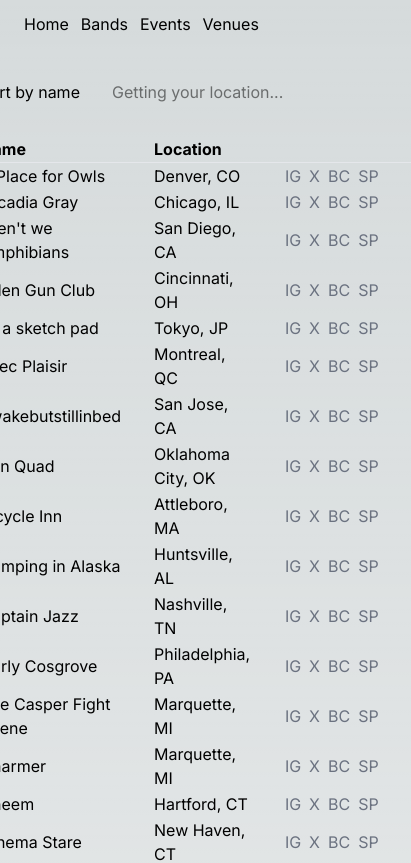
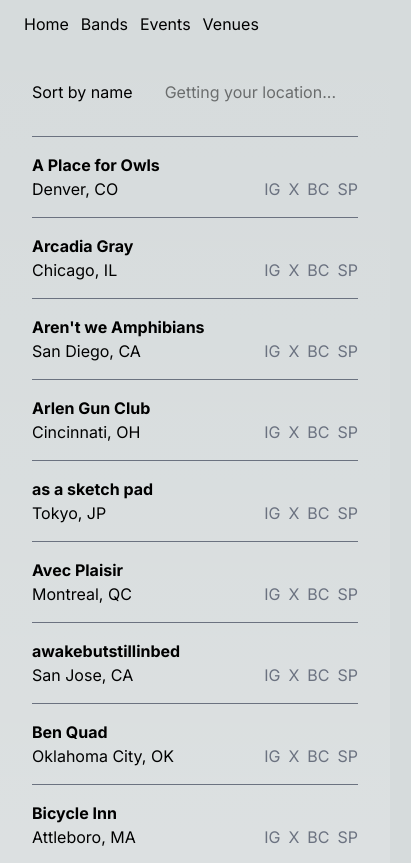
Before and after one commit to jamesonwilliams/diy-discord, a Next.js app: page /bands in a window 390 px wide. Shown: the top 863 px of the page, 411 px wide, since content can reach past the window. Built offline with nearby package versions, Linux system fonts and the light colour scheme; no server answers.

Commit message:
Better for mobile?

```diff
--- a/src/app/bands/BandList.tsx
+++ b/src/app/bands/BandList.tsx
@@ -18,25 +18,20 @@ export default function BandList({ bands }: { bands: Band[] }) {
   return (
     <>
       <SortButton sortKey={sortKey} initialLocation={location} />
-      <table className="min-w-full divide-y divide-gray-200">
-        <thead className="text-left">
-          <tr>
-            <th>Name</th>
-            <th>Location</th>
-            <th></th>
-          </tr>
-        </thead>
-        <tbody>
-          {sortedBands.map((band: Band) => (
-            <BandRow key={band.name} band={band} />
-          ))}
-        </tbody>
-      </table>
+      <div className="flex-grow">
+        {sortedBands.map((band: Band) => (
+          <BandRow key={band.name} band={band} />
+        ))}
+      </div>
     </>
   );
 }
 
-function sortBands(bands: Band[], sortKey: SortKey, location: LatLong | undefined): Band[] {
+function sortBands(
+  bands: Band[],
+  sortKey: SortKey,
+  location: LatLong | undefined
+): Band[] {
   return bands.sort((a: Band, b: Band) => {
     if (sortKey === SortKey.bandName) {
       return compareNames(a.name, b.name);
@@ -50,15 +45,17 @@ function sortBands(bands: Band[], sortKey: SortKey, location: LatLong | undefine
 
 function BandRow({ band }: { band: Band }) {
   return (
-    <tr>
-      <td className="pr-8">{band.name}</td>
-      <td className="pr-8">
-        {band.homeBase.city}, {band.homeBase.state}
-      </td>
-      <td className="pr-8 text-gray-500">
-        <SocialsList socials={band.socials} />
-      </td>
-    </tr>
+    <div className="py-4 border-t border-gray-500">
+      <strong>{band.name}</strong>
+      <ul className="flex justify-between">
+        <li className="">
+          {band.homeBase.city}, {band.homeBase.state}
+        </li>
+        <li className="">
+          <SocialsList socials={band.socials} />
+        </li>
+      </ul>
+    </div>
   );
 }
 
--- a/src/app/bands/SocialsList.tsx
+++ b/src/app/bands/SocialsList.tsx
@@ -3,7 +3,7 @@ import Link from "next/link";
 
 export default function SocialsList({ socials }: { socials: Socials }) {
   return (
-    <ul className="flex space-x-2">
+    <ul className="space-x-2 inline-flex text-gray-500">
       {socials.instagram &&
       <li>
         <Link href={socials.instagram} target="_blank">
--- a/src/app/page.tsx
+++ b/src/app/page.tsx
@@ -6,5 +6,6 @@ export default function Home() {
   alt="DIY Discord"
   width="500"
   height="500"
+  priority={true}
   />;
 }
```
